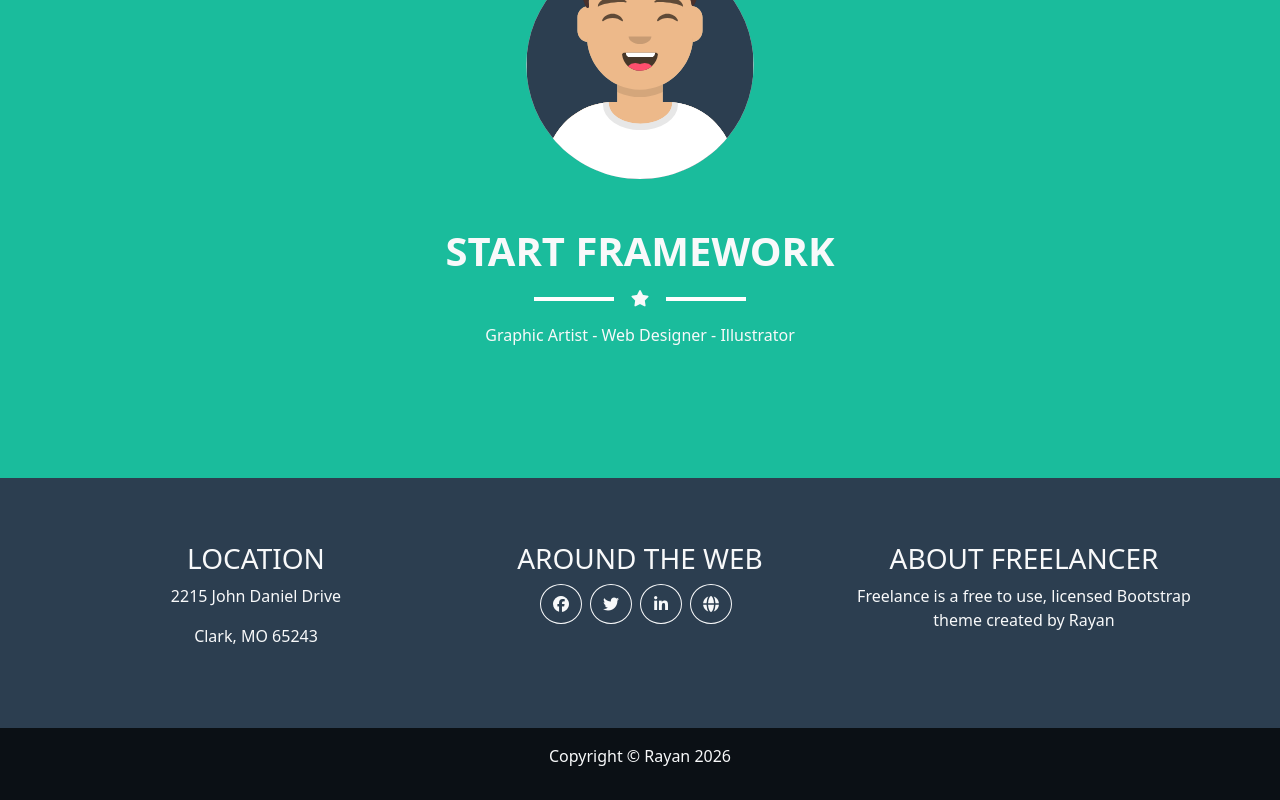
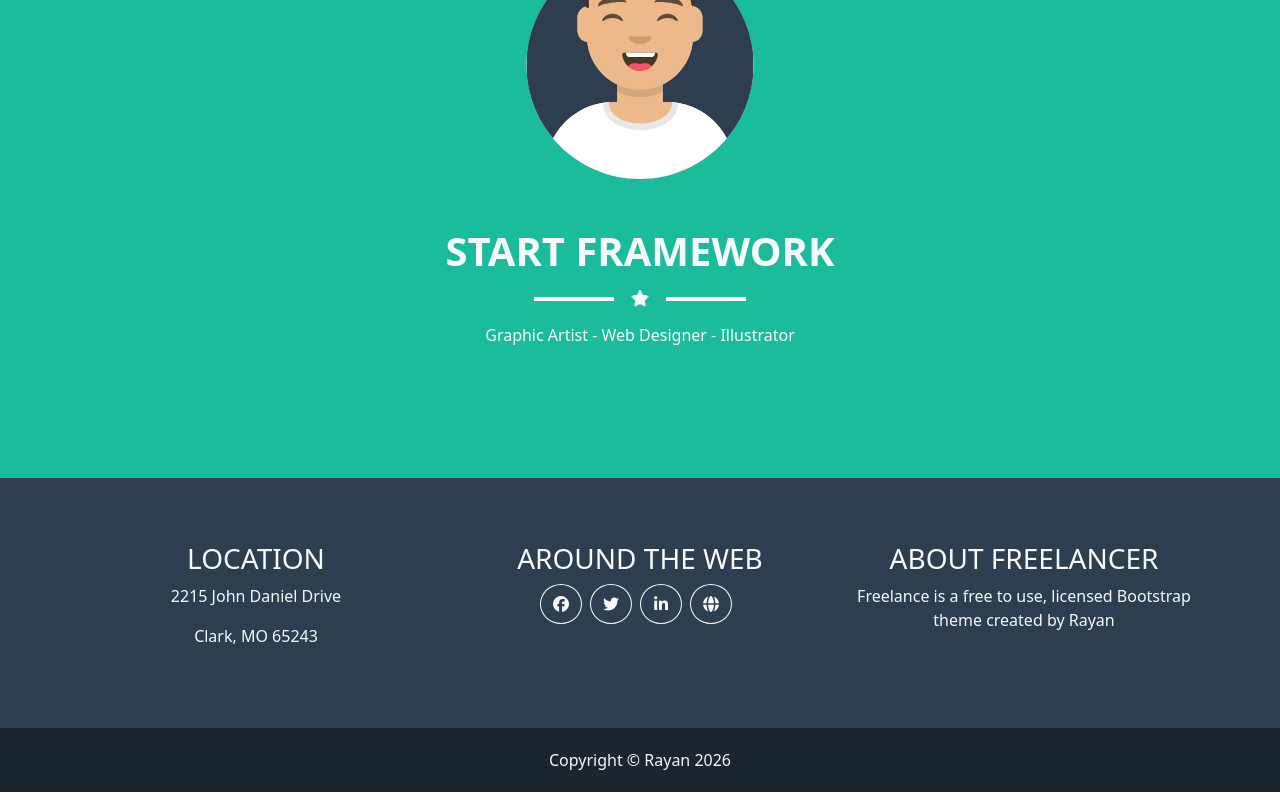
Before and after one commit to rayanelhawagry/ReactJS-Project, a React (Vite) app: page / in a window 1280 px wide. Shown: the part 298-1098 px from the top of the page. Built offline with nearby package versions, Linux system fonts and the light colour scheme.

Commit message:
Change Footer bottom section's background-color and adjust copyright paragraph's margin

```diff
--- a/src/Components/Footer/Footer.jsx
+++ b/src/Components/Footer/Footer.jsx
@@ -38,7 +38,7 @@ export default function Footer() {
                     </div>
                 </div>
                 <div className="bottom p-3">
-                    <p className='text-light text-center'>Copyright © Rayan 2026</p>
+                    <p className='text-light text-center m-1'>Copyright © Rayan 2026</p>
                 </div>
             </footer>
         </>
--- a/src/Components/Footer/Footer.modules.css
+++ b/src/Components/Footer/Footer.modules.css
@@ -7,7 +7,7 @@
 }
 
 .bottom {
-    background-color: #0B1015;
+    background-color: #1a252f;
 }
 
 .top .card-group .section {
```
